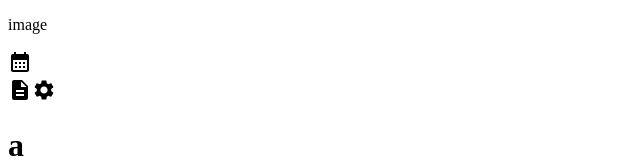
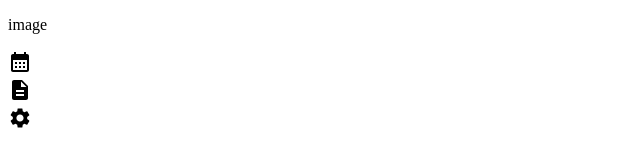
Before and after one commit to Mayu0628/TechRead_NextJS, a Next.js app: page / in a window 1280 px wide. Shown: the top 160 px of the page, without its empty margins (0-640 px from the left). Built offline with nearby package versions, Linux system fonts and the light colour scheme.

Commit message:
chore: Add CSS styles for sidebar icons

```diff
--- /dev/null
+++ b/src/app/components/layouts/Sidebar/Sidebar.css
@@ -0,0 +1,5 @@
+.icon {
+  font-size: 1.5rem;
+  color: #fff;
+  margin-right: 1rem;
+}
--- a/src/app/components/layouts/Sidebar/Sidebar.tsx
+++ b/src/app/components/layouts/Sidebar/Sidebar.tsx
@@ -7,8 +7,10 @@
   return (
     <div>
       <p>image</p>
-      <CalendarIcon />
-      <DescriptionIcon />
+      <div className="icon">
+        <CalendarIcon />
+        <DescriptionIcon />
+      </div>
       <SettingsIcon />
     </div>
   );
```
